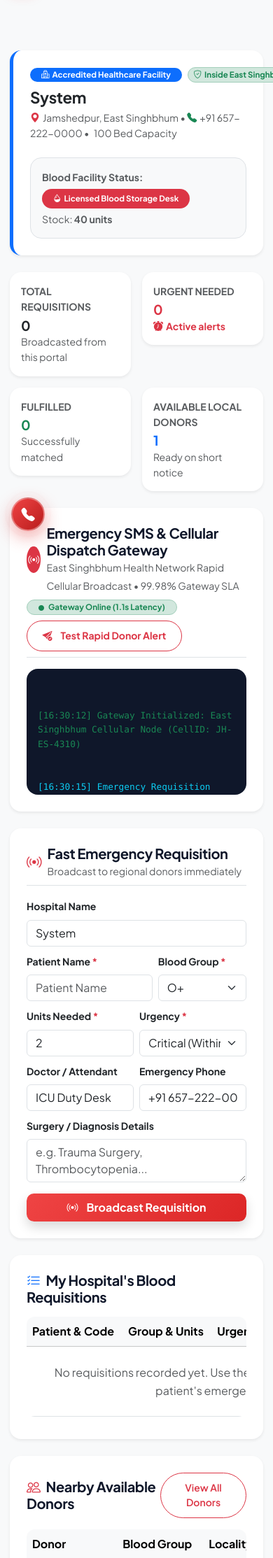
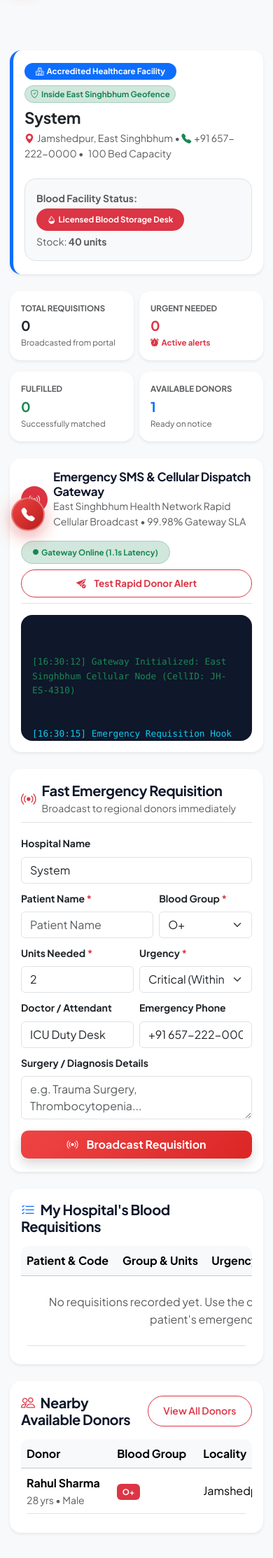
Before and after one commit to pankaj-shaw05/blood-bank-management-system, a Django app: page /dashboard/hospital/ in a window 390 px wide. Shown: the part 67-2294 px from the top of the page at 70% size. Run offline with Django 5.2, Linux system fonts and the light colour scheme; a user stored in the database is signed in; data comes from the database, SQL or seed files in the repository; both versions use the stored data as it was after the commit.

Commit message:
Fix mobile responsiveness: badge wrapping, button sizing and card containment

```diff
--- a/static/style.css
+++ b/static/style.css
@@ -2422,3 +2422,58 @@ img, svg, video, canvas, iframe {
         width: 100% !important;
     }
 }
+
+/* 8. Universal Badge & Button Overflow Protection (Fixes Mobile Circling & Spills) */
+.badge {
+    max-width: 100% !important;
+    white-space: normal !important;
+    word-break: break-word !important;
+    overflow-wrap: break-word !important;
+    line-height: 1.35;
+    display: inline-flex;
+    align-items: center;
+    text-align: left;
+}
+
+.badge-pulse {
+    white-space: nowrap !important;
+}
+
+.btn.rounded-pill {
+    white-space: nowrap !important;
+    min-width: fit-content !important;
+    flex-shrink: 0;
+}
+
+#simulateBroadcastBtn, #adminSimulateBroadcastBtn {
+    white-space: nowrap !important;
+    min-width: fit-content !important;
+    display: inline-flex !important;
+    align-items: center !important;
+    justify-content: center !important;
+    border-radius: 9999px !important;
+}
+
+@media (max-width: 575.98px) {
+    .card.p-4,
+    .custom-card.p-4,
+    .card.p-md-5,
+    .p-4, .p-md-5 {
+        padding: 1.15rem 1rem !important;
+    }
+    .row.g-3 {
+        --bs-gutter-x: 0.5rem;
+    }
+    .row.g-4 {
+        --bs-gutter-x: 0.65rem;
+    }
+    .col-6 {
+        padding-left: 4px !important;
+        padding-right: 4px !important;
+    }
+    #simulateBroadcastBtn, #adminSimulateBroadcastBtn {
+        width: 100% !important;
+        padding: 0.55rem 1rem !important;
+        font-size: 0.85rem !important;
+    }
+}
--- a/templates/bloodbank/dashboard_hospital.html
+++ b/templates/bloodbank/dashboard_hospital.html
@@ -7,26 +7,26 @@
 <section class="py-5 bg-light min-vh-100">
     <div class="container">
         <!-- HOSPITAL PROFILE OVERVIEW BANNER -->
-        <div class="card border-0 shadow-sm rounded-4 p-4 p-md-5 mb-4 bg-white border-start border-5 border-primary">
+        <div class="card border-0 shadow-sm rounded-4 p-3 p-md-5 mb-4 bg-white border-start border-5 border-primary">
             <div class="row g-4 align-items-center">
                 <div class="col-md-8">
-                    <div class="d-flex align-items-center gap-2 mb-2">
-                        <span class="badge bg-primary rounded-pill px-3 py-1"><i class="bi bi-hospital me-1"></i>Accredited Healthcare Facility</span>
-                        <span class="badge bg-success-subtle text-success border border-success-subtle rounded-pill small">
+                    <div class="d-flex flex-wrap align-items-center gap-2 mb-2">
+                        <span class="badge bg-primary rounded-pill px-3 py-1 text-wrap"><i class="bi bi-hospital me-1"></i>Accredited Healthcare Facility</span>
+                        <span class="badge bg-success-subtle text-success border border-success-subtle rounded-pill small text-wrap">
                             <i class="bi bi-shield-check me-1"></i>Inside East Singhbhum Geofence
                         </span>
                     </div>
-                    <h2 class="fw-bold text-dark mb-1">{{ hospital.name|default:user.first_name|default:"Hospital Care Center" }}</h2>
-                    <p class="text-muted small mb-0">
+                    <h2 class="fw-bold text-dark mb-1 text-break" style="font-size: calc(1.3rem + 0.6vw);">{{ hospital.name|default:user.first_name|default:"Hospital Care Center" }}</h2>
+                    <p class="text-muted small mb-0 text-break">
                         <i class="bi bi-geo-alt-fill text-danger me-1"></i>{{ hospital.address|default:"Jamshedpur, East Singhbhum" }} &bull;
                         <i class="bi bi-telephone-fill text-success me-1"></i>{{ hospital.phone|default:user.profile.phone }} &bull;
                         <i class="bi bi-inpatient text-primary me-1"></i>{{ hospital.beds|default:100 }} Bed Capacity
                     </p>
                 </div>
                 <div class="col-md-4 text-md-end">
-                    <div class="p-3 bg-light rounded-4 border d-inline-block text-start w-100 w-md-auto">
+                    <div class="p-3 bg-light rounded-4 border text-start w-100">
                         <span class="small text-muted d-block fw-bold mb-1">Blood Facility Status:</span>
-                        <span class="badge bg-danger rounded-pill px-3 py-2 small mb-1 d-inline-block">
+                        <span class="badge bg-danger rounded-pill px-3 py-2 small mb-1 text-wrap text-start d-inline-block" style="max-width: 100%; white-space: normal !important; word-break: break-word;">
                             <i class="bi bi-droplet-half me-1"></i>{{ hospital.blood_bank_status|default:"Licensed Blood Storage Desk" }}
                         </span>
                         <div class="small text-muted">Stock: <strong>{{ hospital.available_units|default:40 }} units</strong></div>
@@ -38,52 +38,52 @@
         <!-- STATS KPI CARDS -->
         <div class="row g-3 mb-4">
             <div class="col-6 col-lg-3">
-                <div class="card border-0 shadow-sm rounded-4 p-3 bg-white">
-                    <span class="text-muted small fw-bold text-uppercase d-block mb-1">Total Requisitions</span>
+                <div class="card border-0 shadow-sm rounded-4 p-3 bg-white h-100">
+                    <span class="text-muted small fw-bold text-uppercase d-block mb-1" style="font-size: 0.72rem;">Total Requisitions</span>
                     <h3 class="fw-bold text-dark mb-0">{{ my_requests.count }}</h3>
-                    <small class="text-muted">Broadcasted from this portal</small>
+                    <small class="text-muted d-block mt-1" style="font-size: 0.72rem;">Broadcasted from portal</small>
                 </div>
             </div>
             <div class="col-6 col-lg-3">
-                <div class="card border-0 shadow-sm rounded-4 p-3 bg-white">
-                    <span class="text-muted small fw-bold text-uppercase d-block mb-1">Urgent Needed</span>
+                <div class="card border-0 shadow-sm rounded-4 p-3 bg-white h-100">
+                    <span class="text-muted small fw-bold text-uppercase d-block mb-1" style="font-size: 0.72rem;">Urgent Needed</span>
                     <h3 class="fw-bold text-danger mb-0">{{ urgent_count }}</h3>
-                    <small class="text-danger fw-bold"><i class="bi bi-alarm-fill me-1"></i>Active alerts</small>
+                    <small class="text-danger fw-bold d-block mt-1" style="font-size: 0.72rem;"><i class="bi bi-alarm-fill me-1"></i>Active alerts</small>
                 </div>
             </div>
             <div class="col-6 col-lg-3">
-                <div class="card border-0 shadow-sm rounded-4 p-3 bg-white">
-                    <span class="text-muted small fw-bold text-uppercase d-block mb-1">Fulfilled</span>
+                <div class="card border-0 shadow-sm rounded-4 p-3 bg-white h-100">
+                    <span class="text-muted small fw-bold text-uppercase d-block mb-1" style="font-size: 0.72rem;">Fulfilled</span>
                     <h3 class="fw-bold text-success mb-0">{{ fulfilled_count }}</h3>
-                    <small class="text-muted">Successfully matched</small>
+                    <small class="text-muted d-block mt-1" style="font-size: 0.72rem;">Successfully matched</small>
                 </div>
             </div>
             <div class="col-6 col-lg-3">
-                <div class="card border-0 shadow-sm rounded-4 p-3 bg-white">
-                    <span class="text-muted small fw-bold text-uppercase d-block mb-1">Available Local Donors</span>
+                <div class="card border-0 shadow-sm rounded-4 p-3 bg-white h-100">
+                    <span class="text-muted small fw-bold text-uppercase d-block mb-1" style="font-size: 0.72rem;">Available Donors</span>
                     <h3 class="fw-bold text-primary mb-0">{{ available_donors.count }}</h3>
-                    <small class="text-muted">Ready on short notice</small>
+                    <small class="text-muted d-block mt-1" style="font-size: 0.72rem;">Ready on notice</small>
                 </div>
             </div>
         </div>
 
         <!-- EMERGENCY SMS BROADCAST & CELLULAR DISPATCH TELEMETRY -->
-        <div class="card border-0 shadow-sm rounded-4 p-4 bg-white mb-4">
-            <div class="d-flex flex-wrap justify-content-between align-items-center mb-3 pb-2 border-bottom">
+        <div class="card border-0 shadow-sm rounded-4 p-3 p-md-4 bg-white mb-4">
+            <div class="d-flex flex-column flex-md-row justify-content-between align-items-start align-items-md-center gap-3 mb-3 pb-2 border-bottom">
                 <div class="d-flex align-items-center gap-2">
-                    <span class="rounded-circle bg-danger text-white d-inline-flex align-items-center justify-content-center" style="width: 38px; height: 38px;">
+                    <span class="rounded-circle bg-danger text-white d-inline-flex align-items-center justify-content-center flex-shrink-0" style="width: 38px; height: 38px;">
                         <i class="bi bi-broadcast"></i>
                     </span>
                     <div>
-                        <h5 class="fw-bold mb-0">Emergency SMS &amp; Cellular Dispatch Gateway</h5>
-                        <small class="text-muted">East Singhbhum Health Network Rapid Cellular Broadcast &bull; 99.98% Gateway SLA</small>
+                        <h5 class="fw-bold mb-0" style="font-size: calc(1rem + 0.25vw);">Emergency SMS &amp; Cellular Dispatch Gateway</h5>
+                        <small class="text-muted d-block">East Singhbhum Health Network Rapid Cellular Broadcast &bull; 99.98% Gateway SLA</small>
                     </div>
                 </div>
-                <div class="d-flex flex-wrap align-items-center gap-2 mt-2 mt-md-0">
-                    <span class="badge bg-success-subtle text-success border border-success-subtle rounded-pill px-3 py-1">
+                <div class="d-flex flex-wrap align-items-center gap-2 w-100 w-md-auto">
+                    <span class="badge bg-success-subtle text-success border border-success-subtle rounded-pill px-3 py-2 text-nowrap">
                         <i class="bi bi-circle-fill text-success me-1" style="font-size: 0.5rem;"></i> Gateway Online (1.1s Latency)
                     </span>
-                    <button type="button" class="btn btn-outline-danger btn-sm rounded-pill fw-bold" id="simulateBroadcastBtn">
+                    <button type="button" class="btn btn-outline-danger btn-sm rounded-pill fw-bold text-nowrap px-3 py-2" id="simulateBroadcastBtn" style="white-space: nowrap !important; min-width: fit-content;">
                         <i class="bi bi-send-check-fill me-1"></i> Test Rapid Donor Alert
                     </button>
                 </div>
--- a/templates/bloodbank/request_blood.html
+++ b/templates/bloodbank/request_blood.html
@@ -532,7 +532,7 @@
                     <div class="col-12">
                         <div class="card border-0 shadow-sm rounded-4 p-4 border-start border-4 {% if req.urgency == 'Critical' %}border-danger{% elif req.urgency == 'High' %}border-warning{% else %}border-primary{% endif %} bg-white">
                             <div class="d-flex flex-wrap justify-content-between align-items-start gap-2 mb-2">
-                                <div class="d-flex align-items-center gap-2">
+                                <div class="d-flex flex-wrap align-items-center gap-2">
                                     <span class="badge bg-danger fs-6 px-3 py-1 rounded-pill fw-bold">{{ req.blood_group }}</span>
                                     <span class="badge bg-dark rounded-pill">{{ req.request_code }}</span>
                                     {% if logged_in_hospital and req.hospital and req.hospital.id == logged_in_hospital.id %}
@@ -551,7 +551,7 @@
                                     </span>
                                     {% endif %}
                                 </div>
-                                <div class="d-flex align-items-center gap-2">
+                                <div class="d-flex flex-wrap align-items-center gap-2">
                                     <span class="badge {% if req.urgency == 'Critical' %}bg-danger-subtle text-danger border border-danger-subtle{% elif req.urgency == 'High' %}bg-warning-subtle text-dark border border-warning-subtle{% else %}bg-primary-subtle text-primary border border-primary-subtle{% endif %} px-3 py-1 rounded-pill fw-bold">
                                         <i class="bi bi-alarm-fill me-1"></i>{{ req.urgency }}
                                     </span>
```
Also changed, not shown: static/css/style.css (+55 -0 lines), templates/bloodbank/dashboard_admin.html (+16 -16 lines), db.sqlite3.
